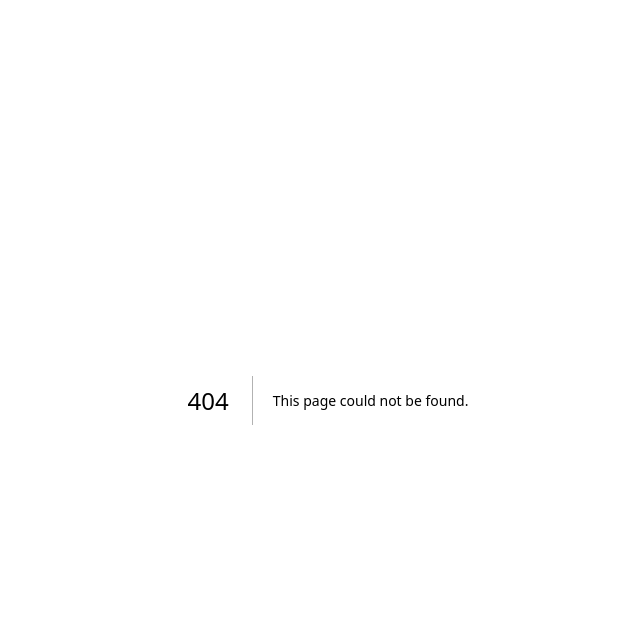
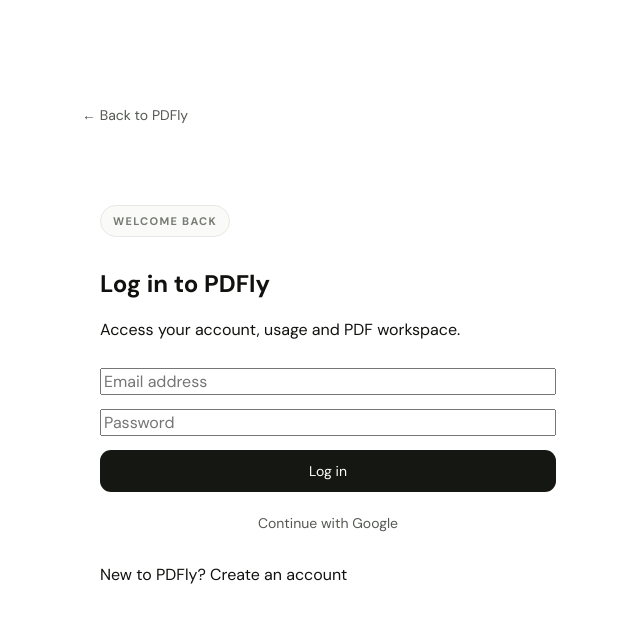
Before and after one commit to Rizzu01/PDFly, a Next.js app: page /login in a window 1280 px wide. Before the commit this address had no page. Shown: the top 622 px of the page, without its empty margins (312-952 px from the left). Built offline with nearby package versions, Linux system fonts and the light colour scheme; no server answers.

Commit message:
feat: add PDFly login page

```diff
--- /dev/null
+++ b/src/app/login/page.tsx
@@ -0,0 +1,53 @@
+'use client';
+
+import { FormEvent, useState } from 'react';
+import Link from 'next/link';
+import { supabase } from '@/lib/supabase';
+
+export default function LoginPage() {
+  const [email, setEmail] = useState('');
+  const [password, setPassword] = useState('');
+  const [loading, setLoading] = useState(false);
+  const [message, setMessage] = useState('');
+
+  async function handleSubmit(event: FormEvent) {
+    event.preventDefault();
+    setLoading(true);
+    setMessage('');
+
+    const { error } = await supabase.auth.signInWithPassword({ email, password });
+    if (error) setMessage(error.message);
+    else window.location.href = '/dashboard';
+    setLoading(false);
+  }
+
+  async function handleGoogle() {
+    setMessage('');
+    const { error } = await supabase.auth.signInWithOAuth({
+      provider: 'google',
+      options: { redirectTo: `${window.location.origin}/auth/callback` },
+    });
+    if (error) setMessage(error.message);
+  }
+
+  return (
+    <main className="site-shell">
+      <section className="container" style={{ maxWidth: 520, paddingTop: 96, paddingBottom: 96 }}>
+        <Link href="/" className="ghost-button">← Back to PDFly</Link>
+        <div className="card" style={{ marginTop: 28, padding: 32 }}>
+          <p className="eyebrow">Welcome back</p>
+          <h1>Log in to PDFly</h1>
+          <p className="muted">Access your account, usage and PDF workspace.</p>
+          <form onSubmit={handleSubmit} style={{ display: 'grid', gap: 14, marginTop: 28 }}>
+            <input aria-label="Email" type="email" placeholder="Email address" required value={email} onChange={(e) => setEmail(e.target.value)} />
+            <input aria-label="Password" type="password" placeholder="Password" required value={password} onChange={(e) => setPassword(e.target.value)} />
+            <button className="dark-button" disabled={loading}>{loading ? 'Logging in…' : 'Log in'}</button>
+          </form>
+          <button className="ghost-button" onClick={handleGoogle} style={{ width: '100%', marginTop: 12 }}>Continue with Google</button>
+          {message && <p role="alert" style={{ marginTop: 16 }}>{message}</p>}
+          <p className="muted" style={{ marginTop: 22 }}>New to PDFly? <Link href="/signup">Create an account</Link></p>
+        </div>
+      </section>
+    </main>
+  );
+}
```
